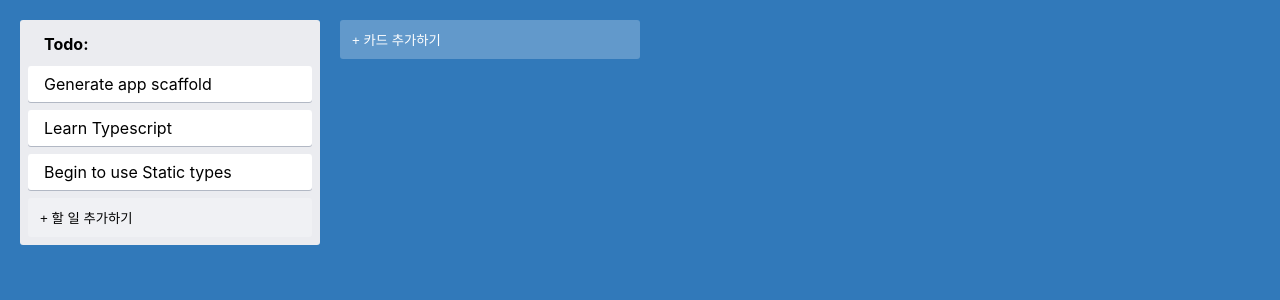
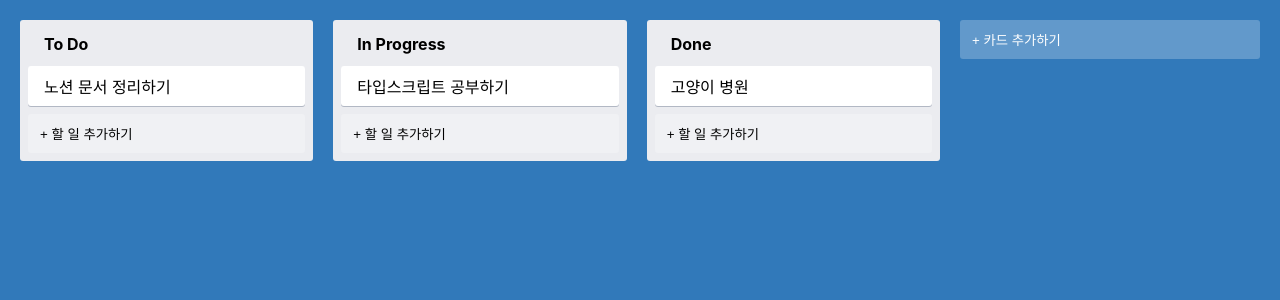
Before and after one commit to heesungjang/draggable-todo-list, a React (Create React App) app: page / in a window 1280 px wide. Shown: the top 300 px of the page. Built offline with nearby package versions, Linux system fonts and the light colour scheme.

Commit message:
app context and useAppState 훅 추가

```diff
--- a/src/App.tsx
+++ b/src/App.tsx
@@ -1,11 +1,19 @@
+import { toEditorSettings } from 'typescript';
 import { AddNewItem } from './AddNewItems';
 import { Column } from './Column';
 import { AppContainer } from './styles';
 
+import { useAppState } from './state/AppStateContext';
+
 export const App = () => {
+  const { lists } = useAppState();
+
   return (
     <AppContainer>
-      <Column text="Todo:" />
+      {lists.map((list) => {
+        return <Column text={list.text} key={list.id} id={list.id} />;
+      })}
+
       <AddNewItem
         toggleButtonText="+ 카드 추가하기"
         onAdd={() => console.log('item added')}
--- a/src/Card.tsx
+++ b/src/Card.tsx
@@ -2,6 +2,7 @@
 
 type CardProps = {
   text: string;
+  id: string;
 };
 
 export const Card = ({ text }: CardProps) => {
--- a/src/Column.tsx
+++ b/src/Column.tsx
@@ -1,18 +1,23 @@
 import { CardContainer, ColumnContainer, ColumnTitle } from './styles';
 import { Card } from './Card';
 import { AddNewItem } from './AddNewItems';
+import { useAppState } from './state/AppStateContext';
 
 type ColumnProps = {
   text: string;
+  id: string;
 };
 
-export const Column = ({ text }: ColumnProps) => {
+export const Column = ({ text, id }: ColumnProps) => {
+  const { getTasksByListId } = useAppState();
+
+  const tasks = getTasksByListId(id);
   return (
     <ColumnContainer>
       <ColumnTitle>{text}</ColumnTitle>
-      <Card text="Generate app scaffold" />
-      <Card text="Learn Typescript" />
-      <Card text="Begin to use Static types" />
+      {tasks.map((task) => {
+        return <Card text={task.text} key={task.id} id={task.id} />;
+      })}
       <AddNewItem
         toggleButtonText="+ 할 일 추가하기"
         onAdd={() => console.log('added')}
--- a/src/NewItemForm.tsx
+++ b/src/NewItemForm.tsx
@@ -9,12 +9,19 @@
 export const NewItemForm = ({ onAdd }: NewItemFormProps) => {
   const [text, setText] = useState('');
   const inputRef = useFocus();
+
+  const handleAddText = (event: React.KeyboardEvent<HTMLInputElement>) => {
+    if (event.key === 'Enter') {
+      onAdd(text);
+    }
+  };
   return (
     <NewItemFormContainer>
       <NewItemInput
         ref={inputRef}
         value={text}
         onChange={(e) => setText(e.target.value)}
+        onKeyDown={handleAddText}
       />
       <NewItemButton onClick={() => onAdd(text)}>추가</NewItemButton>
     </NewItemFormContainer>
--- a/src/index.tsx
+++ b/src/index.tsx
@@ -3,17 +3,17 @@
 import './index.css';
 import { App } from './App';
 import reportWebVitals from './reportWebVitals';
+import { AppStateProvider } from './state/AppStateContext';
 
 const root = ReactDOM.createRoot(
   document.getElementById('root') as HTMLElement
 );
 root.render(
   <React.StrictMode>
-    <App />
+    <AppStateProvider>
+      <App />
+    </AppStateProvider>
   </React.StrictMode>
 );
 
-// If you want to start measuring performance in your app, pass a function
-// to log results (for example: reportWebVitals(console.log))
-// or send to an analytics endpoint. Learn more: https://bit.ly/CRA-vitals
 reportWebVitals();
--- /dev/null
+++ b/src/state/AppStateContext.tsx
@@ -0,0 +1,65 @@
+import { createContext, FC, useContext } from 'react';
+
+type Task = {
+  id: string;
+  text: string;
+};
+
+type List = {
+  id: string;
+  text: string;
+  tasks: Task[];
+};
+
+export type AppState = {
+  lists: List[];
+};
+
+const appData: AppState = {
+  lists: [
+    {
+      id: '0',
+      text: 'To Do',
+      tasks: [{ id: 'c0', text: '노션 문서 정리하기' }],
+    },
+    {
+      id: '1',
+      text: 'In Progress',
+      tasks: [{ id: 'c2', text: '타입스크립트 공부하기' }],
+    },
+    {
+      id: '2',
+      text: 'Done',
+      tasks: [{ id: 'c3', text: '고양이 병원' }],
+    },
+  ],
+};
+
+type AppStateContextProps = {
+  lists: List[];
+  getTasksByListId(id: string): Task[];
+};
+
+const AppStateContext = createContext<AppStateContextProps>(
+  {} as AppStateContextProps
+);
+
+export const AppStateProvider: React.FC<{ children: React.ReactNode }> = ({
+  children,
+}) => {
+  const { lists } = appData;
+
+  const getTasksByListId = (id: string) => {
+    return lists.find((list) => list.id === id)?.tasks || [];
+  };
+
+  return (
+    <AppStateContext.Provider value={{ lists, getTasksByListId }}>
+      {children}
+    </AppStateContext.Provider>
+  );
+};
+
+export const useAppState = () => {
+  return useContext(AppStateContext);
+};
```
